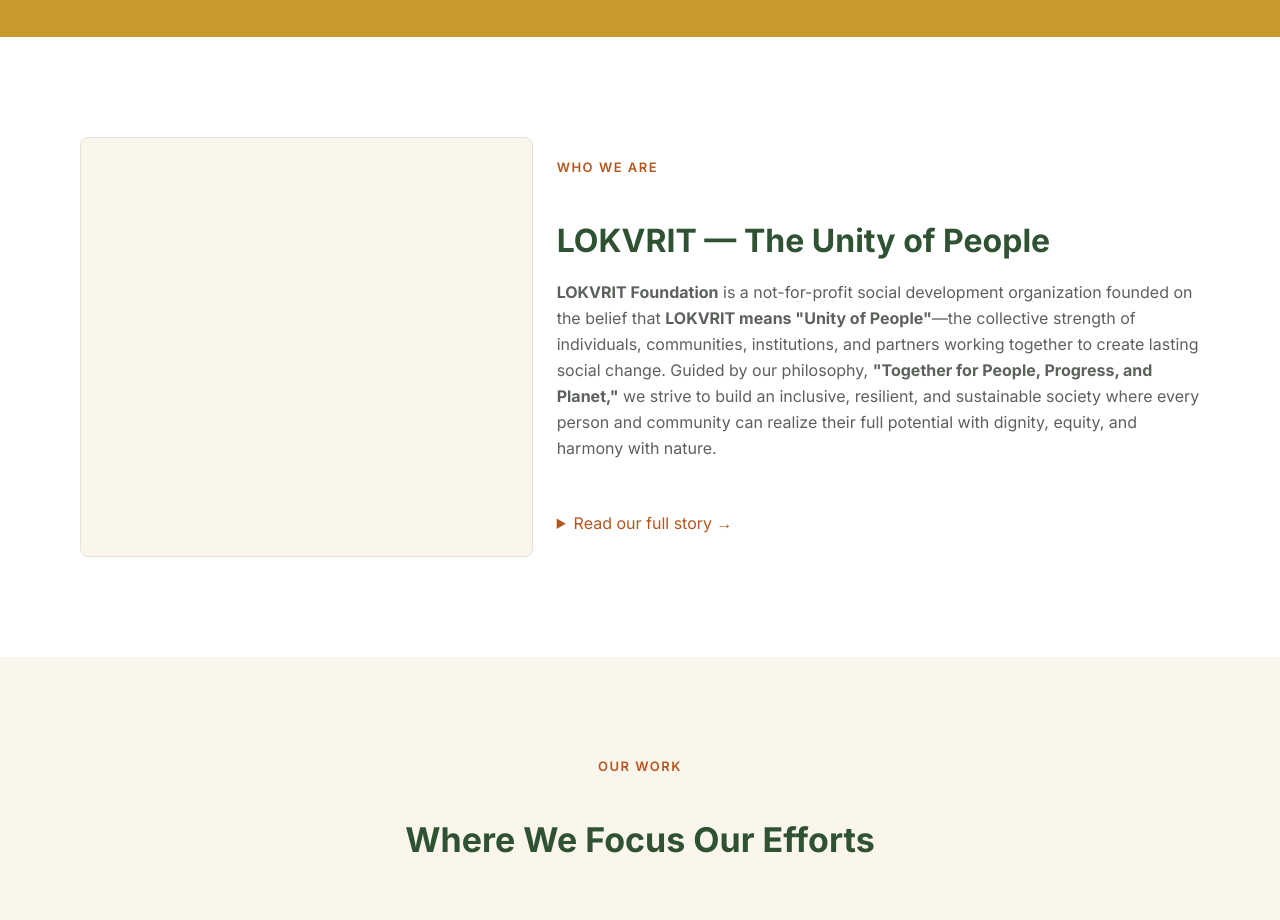
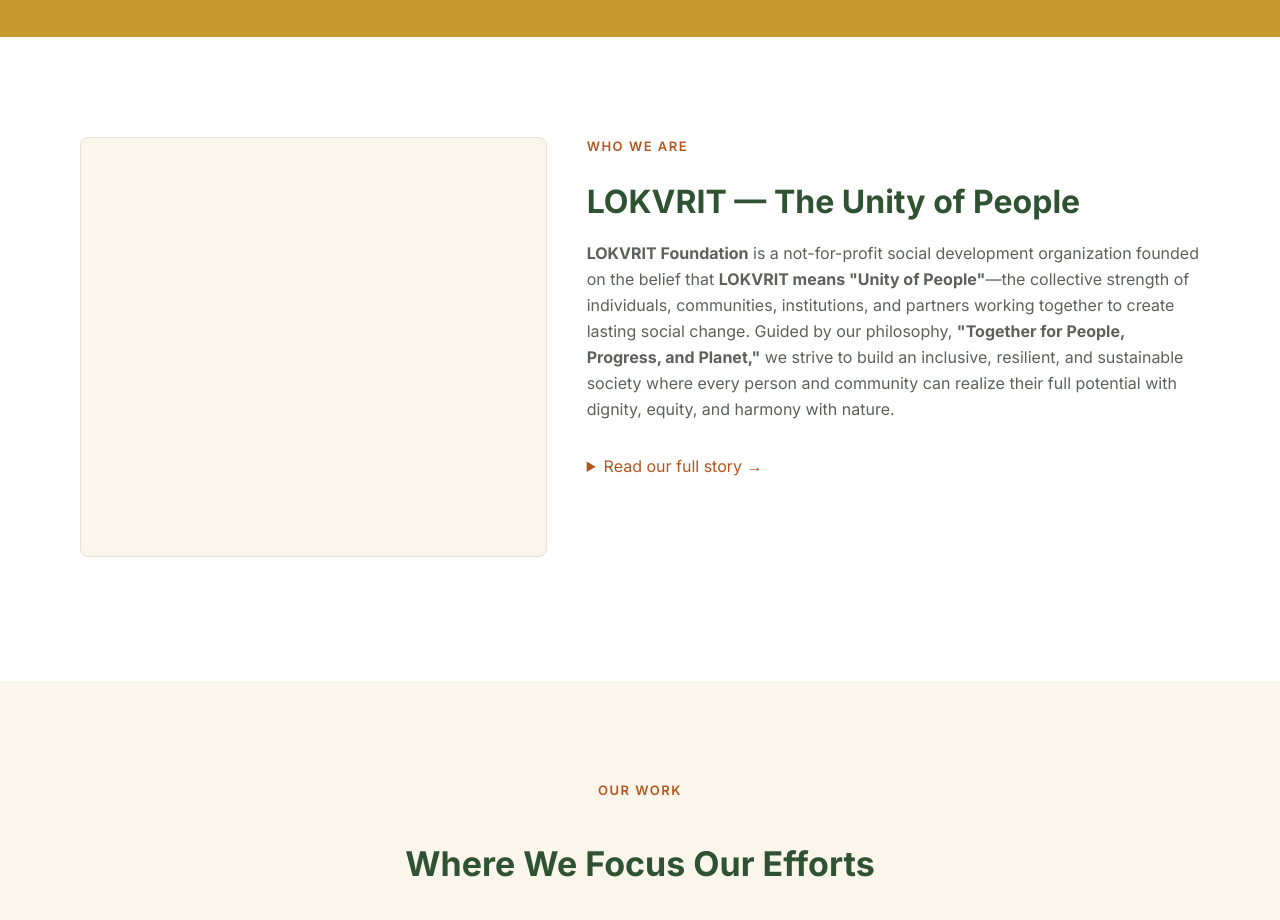
Before and after one commit to yadavsudhir405/lokvritfoundation, a Next.js app: page / in a window 1280 px wide. Shown: the part 900-1820 px from the top of the page. Built offline with nearby package versions, Linux system fonts and the light colour scheme.

Commit message:
Float image

```diff
--- a/app/components/sections.tsx
+++ b/app/components/sections.tsx
@@ -64,14 +64,16 @@
   return (
     <section id="about" className="w-full bg-white py-[100px]">
       <Container>
-        <Grid className="items-center gap-y-12">
+        {/* The image floats so the copy wraps beside it and then reflows into
+            the space underneath once it runs past the image's fixed height. */}
+        <div>
           {/* Image placeholder */}
-          <div className="col-span-12 md:col-span-5">
+          <div className="mb-8 w-full md:float-left md:mr-10 md:mb-6 md:w-[41.666%]">
             <div className="h-[420px] w-full rounded-card border border-line bg-cream" />
           </div>
 
-          {/* Copy */}
-          <div className="col-span-12 flex flex-col gap-[18px] md:col-span-7">
+          {/* Copy — block flow (not flex/grid) so line boxes wrap the float. */}
+          <div className="space-y-[18px]">
             <Eyebrow>WHO WE ARE</Eyebrow>
             <h2 className="text-[32px] leading-[40px] font-bold text-primary">
               LOKVRIT — The Unity of People
@@ -108,7 +110,10 @@
               <p><strong>Together for People, Progress, and Planet.</strong></p>
             </details>
           </div>
-        </Grid>
+
+          {/* Contain the float so it can't escape the section. */}
+          <div className="clear-both" />
+        </div>
       </Container>
     </section>
   );
```
